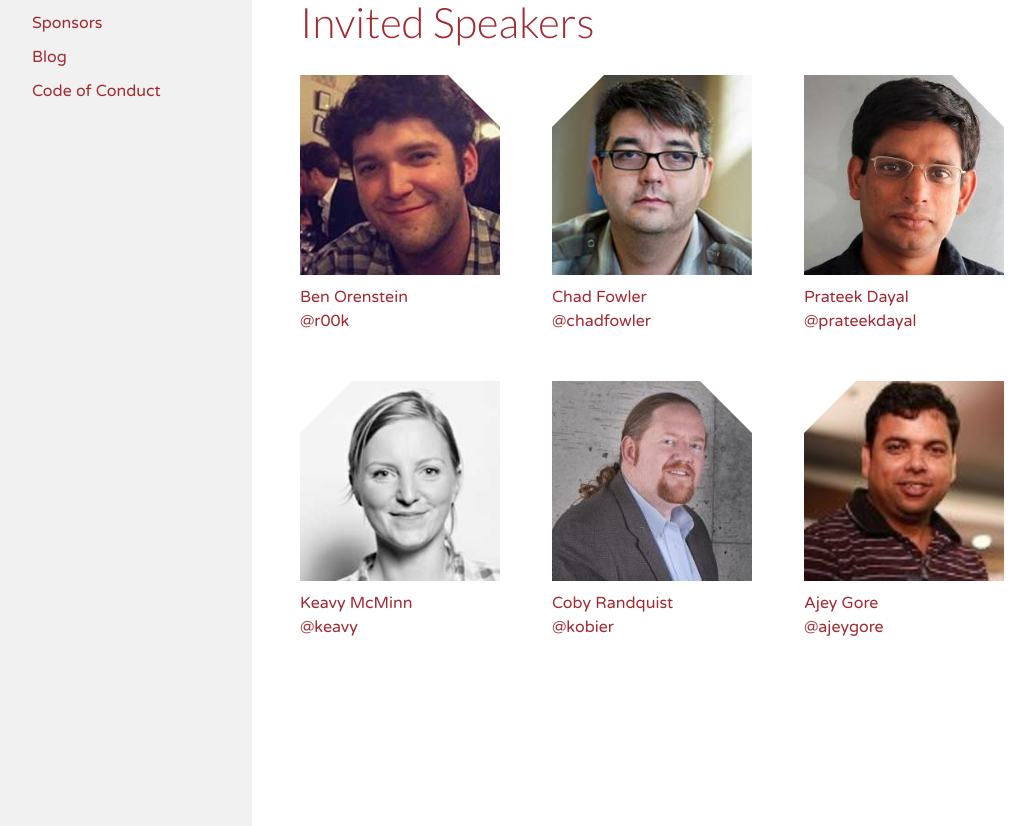
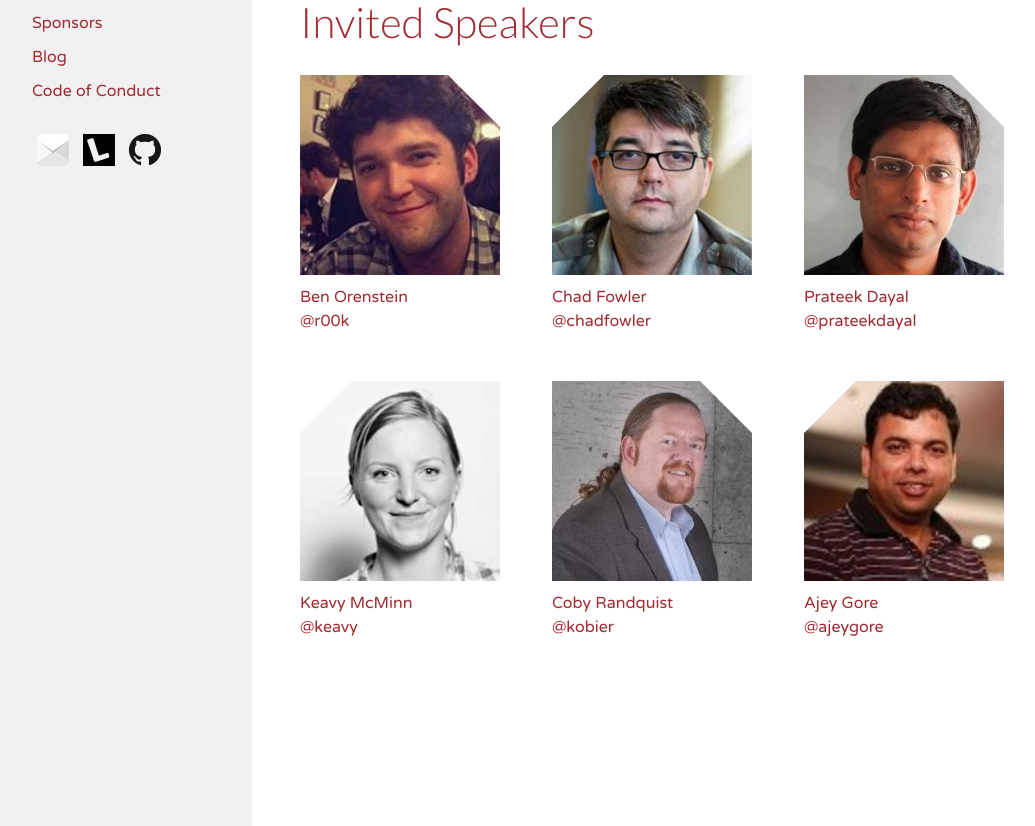
Before and after one commit to GardenCityRuby/GCRC2014, a Jekyll site: the page built from index.html, in a window 1280 px wide and 1146 px high. Shown: the part 320-1146 px from the top of the window, without its empty margins (8-1043 px from the left). Built offline with Jekyll 4.4.1, drawn with Linux system fonts in a browser that asks for light colours; nearby versions of some CDN libraries.

Commit message:
Make the inline nav work on Firefox

```diff
--- a/assets/css/style.css
+++ b/assets/css/style.css
@@ -957,7 +957,7 @@ table tfoot tr td {
 #emailandlanyrd a {
   margin: 10px 5px;
   text-indent: -9999px;
-  max-width: 32px;
+  width: 32px;
   height: 32px;
   font-size: 32px;
   display: inline-block;
--- a/assets/less/style.less
+++ b/assets/less/style.less
@@ -858,10 +858,11 @@ table {
   a {
     margin: 10px 5px;
     text-indent: -9999px;
-    max-width: 32px;
+    width: 32px;
     height: 32px;
     font-size: 32px;
     display: inline-block;
+
 
     &:nth-child(1) {
       background: transparent url("/images/email-32.png") no-repeat;
```
